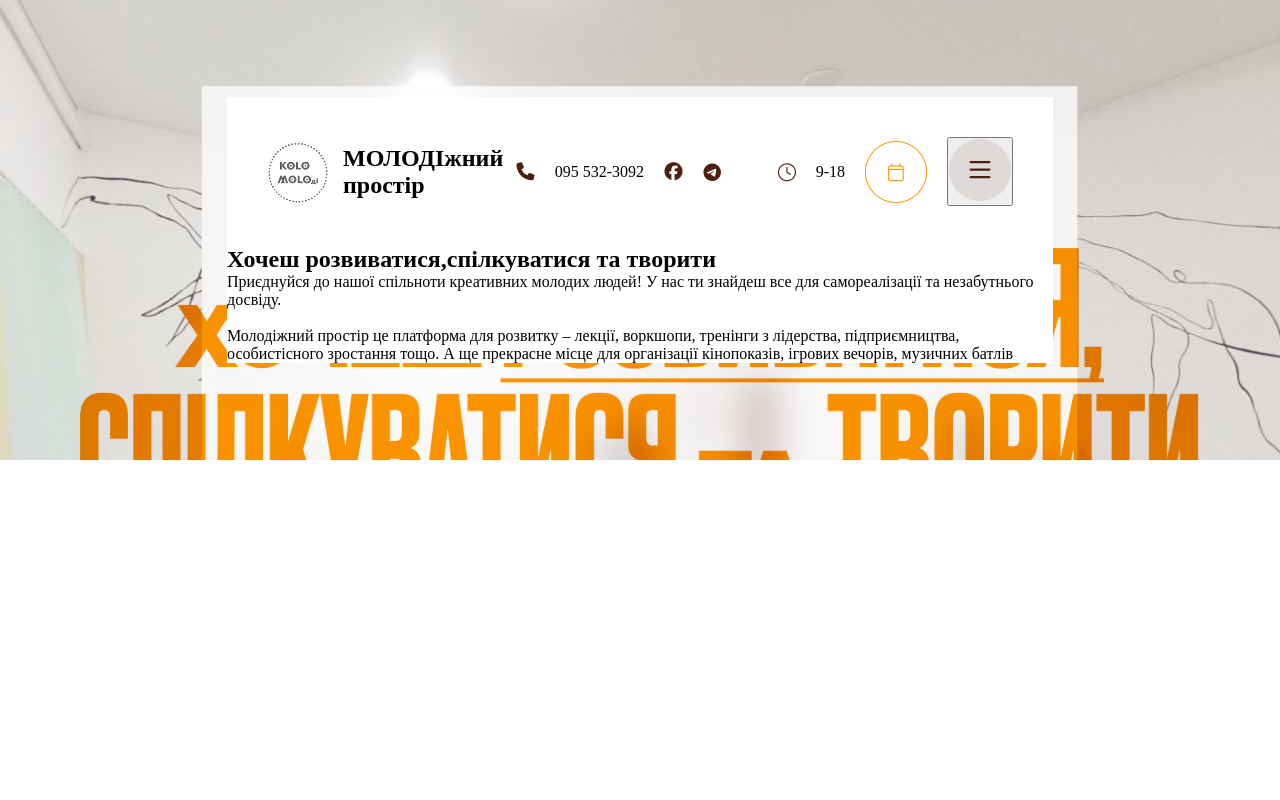
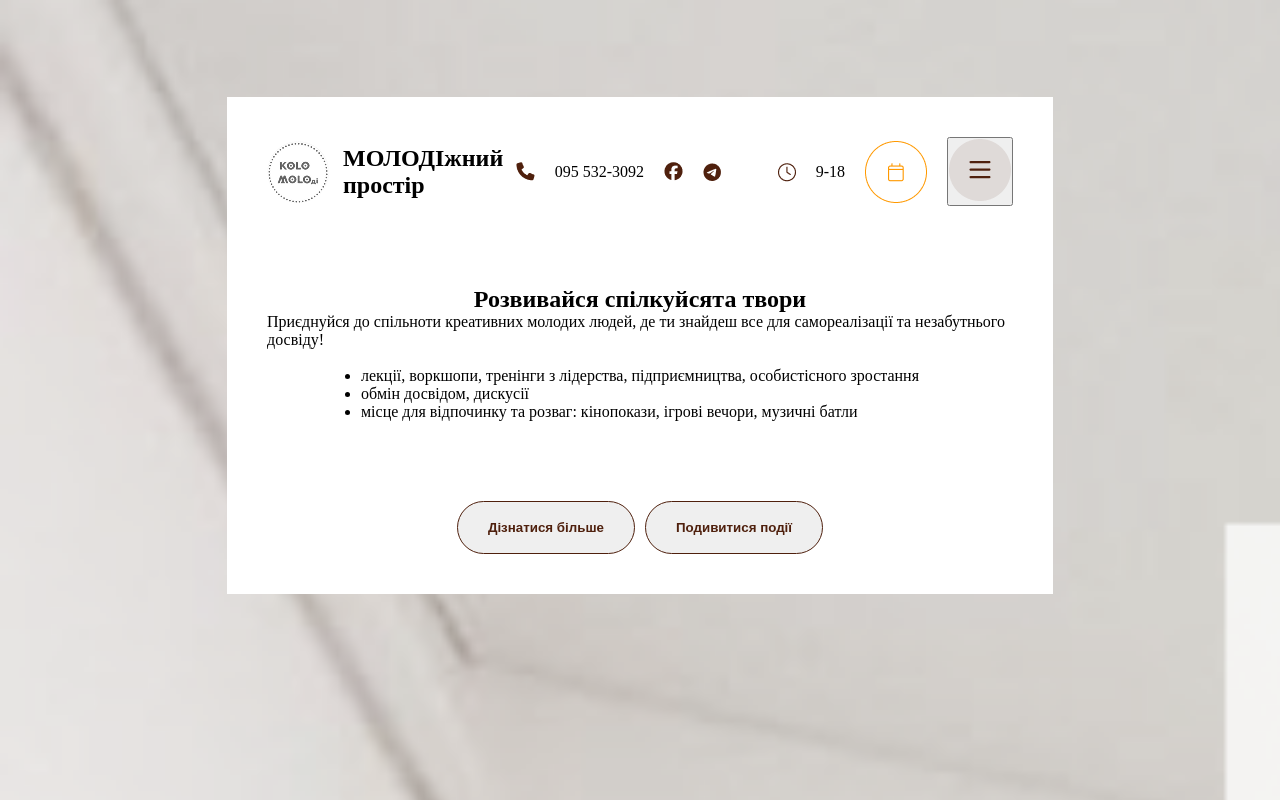
Before and after one commit to Sen1ch66/KoloMolodi, a plain HTML site: page index.html in a window 1280 px wide. Shown: the top 800 px of the page. Drawn offline with Linux system fonts and the light colour scheme.

Commit message:
Buttons added

```diff
--- a/index.html
+++ b/index.html
@@ -9,7 +9,6 @@
 </head>
 
 <body>
-    <div class="mainContainer">
     <header class="mainHeader">
         <div class="headerContainer">
             <div class="titleBlock">
@@ -33,19 +32,21 @@
                 </div>
             </nav>
         </div>
-
         <article class="pageContent">
-                <h1>Хочеш <span>розвиватися</span>,спілкуватися та творити </h1>
-                <p>Приєднуйся до нашої спільноти креативних молодих людей! У нас ти знайдеш все для самореалізації та
-                    незабутнього досвіду.</p> <br>
-                <p>Молодіжний простір це платформа для розвитку – лекції, воркшопи, тренінги з лідерства,
-                    підприємництва,
-                    особистісного зростання тощо. А ще прекрасне місце для організації кінопоказів, ігрових вечорів,
-                    музичних батлів</p>
+            <h1>Розвивайся <span>спілкуйся</span>та твори</h1>
+            <p>Приєднуйся до спільноти креативних молодих людей, де ти знайдеш все
+                для самореалізації та незабутнього досвіду!</p> <br>
+            <ul>
+                <li>лекції, воркшопи, тренінги з лідерства, підприємництва, особистісного зростання</li>
+                <li>обмін досвідом, дискусії</li>
+                <li>місце для відпочинку та розваг: кінопокази, ігрові вечори, музичні батли</li>
+            </ul>
         </article>
+        <div class="buttons">
+            <button class="navigation"><span class="btnText">Дізнатися більше</span></button>
+            <button class="navigation"><span class="btnText">Подивитися події</span></button>
+        </div>
     </header>
-    </div>
-
 </body>
 
 </html>
--- a/style.css
+++ b/style.css
@@ -7,9 +7,11 @@
 body{
     display: grid;
     grid-template-rows: repeat(8, 1fr);
+    background-image: url(./img/screen\ 29.png);
+    background-repeat: no-repeat;
+    background-size: cover;
 }
 .headerContainer{
-    padding: 40px;
     display: grid;
     grid-template-columns: 1fr 2fr;
 
@@ -31,16 +33,30 @@ body{
 }
 .mainHeader{
     margin: 97px 227px;
+    padding: 40px;
     display: flex;
     flex-direction: column;
     background-color: #fff;
+    gap: 80px;
     .pageContent{
         display: flex;
         flex-direction: column;
+        align-items: center;
+        h1{
+            text-align: center;
+        }
     }
+    .buttons{
+        display: flex;
+        justify-content: center;
+        gap: 10px;
+        .navigation{
+            padding: 18px 30px;
+            border:1px solid #4F200D;
+            border-radius: 100px;
+            color: #4F200D;
+            font-weight: 600;
+        }
+    }
+
 }
-.mainContainer{
-    background-image: url(./img/screen\ 29.png);
-    background-repeat: no-repeat;
-    background-size: cover;
-}
```
Lines whose indentation alone changed are shown as unchanged.
